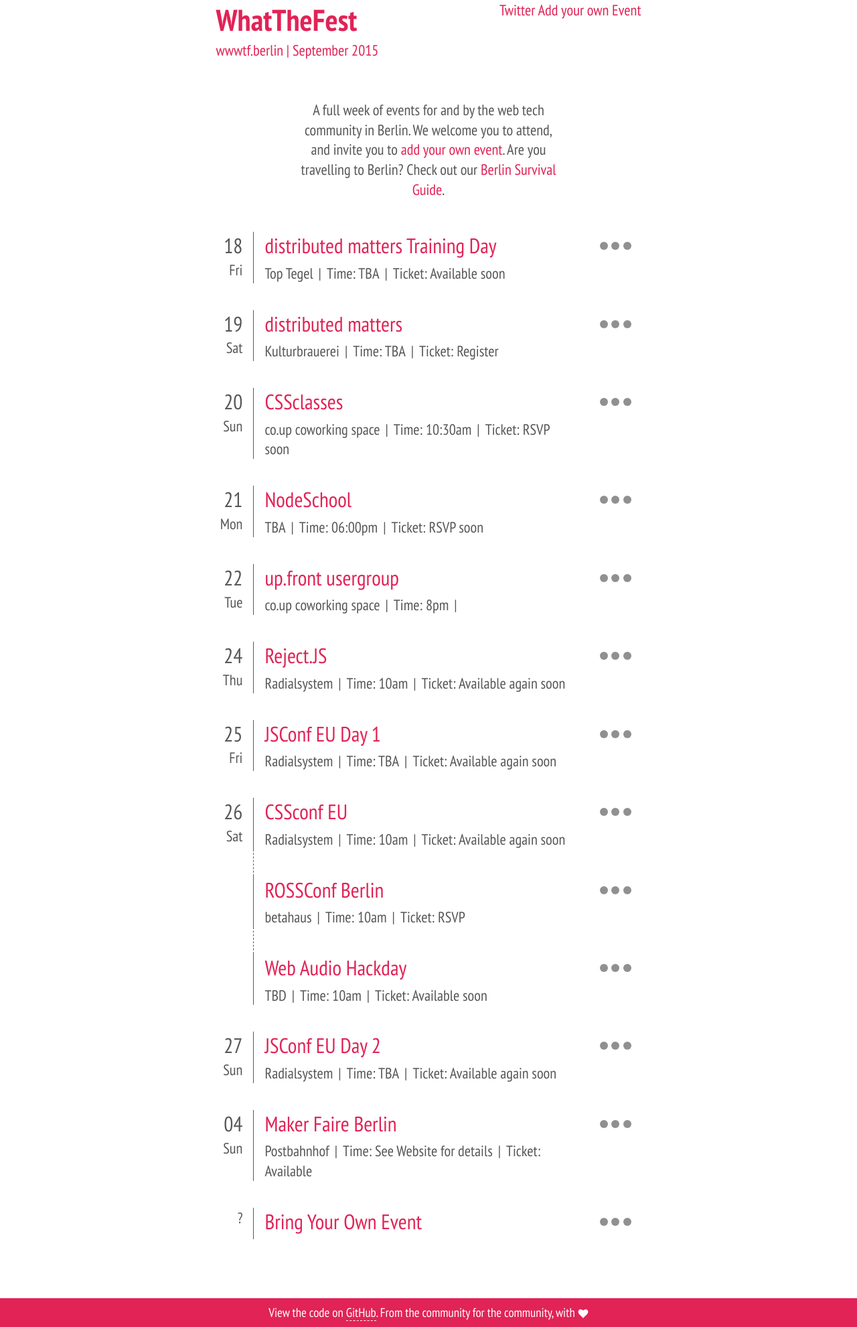
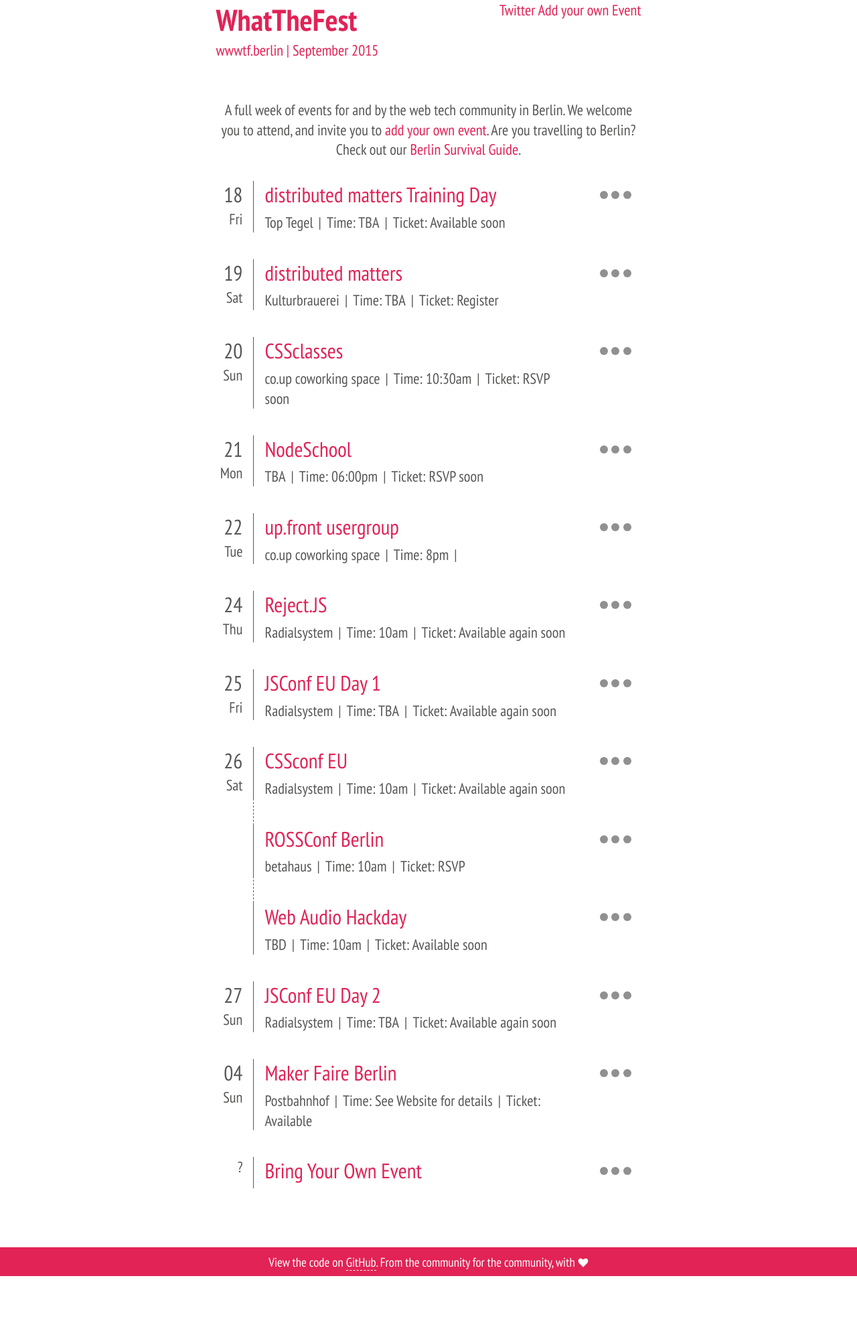
Before and after one commit to jsconf/wwwtf.berlin, a Jekyll site: the page built from index.html, in a window 1280 px wide. Shown: the whole page at 67% size. Built offline with Jekyll 4.4.1, drawn with Linux system fonts in a browser that asks for light colours; after the commit the page ends 1905 px from its top, so only the background shows below that.

Commit message:
simplify intro paragraph styles

```diff
--- a/css/style.scss
+++ b/css/style.scss
@@ -34,9 +34,4 @@ html {
 .intro {
   text-align: center;
   margin: 0 auto 2rem;
-  max-width: 15em;
-  @media screen and (min-width: 43.75em) {
-    margin: 0 auto 3rem;
-    max-width: 17.777777778em;
-  }
 }
```
